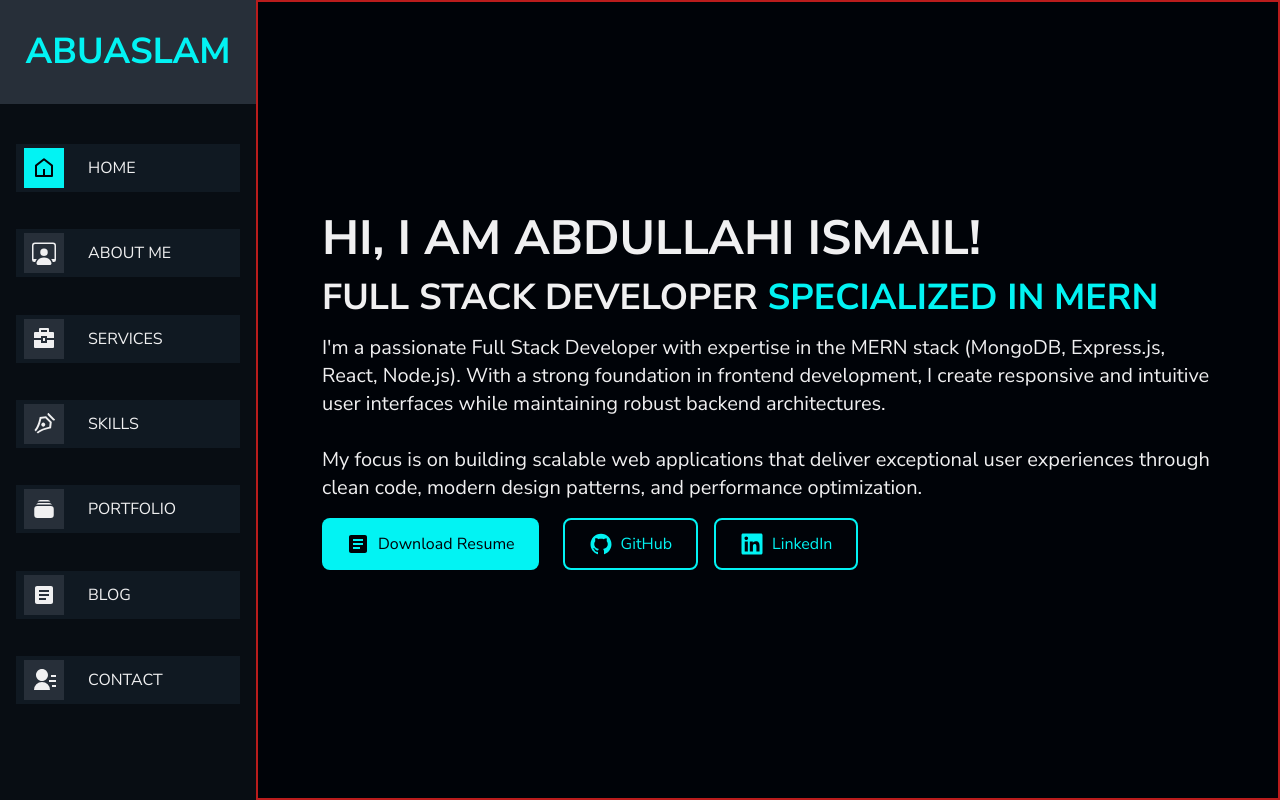
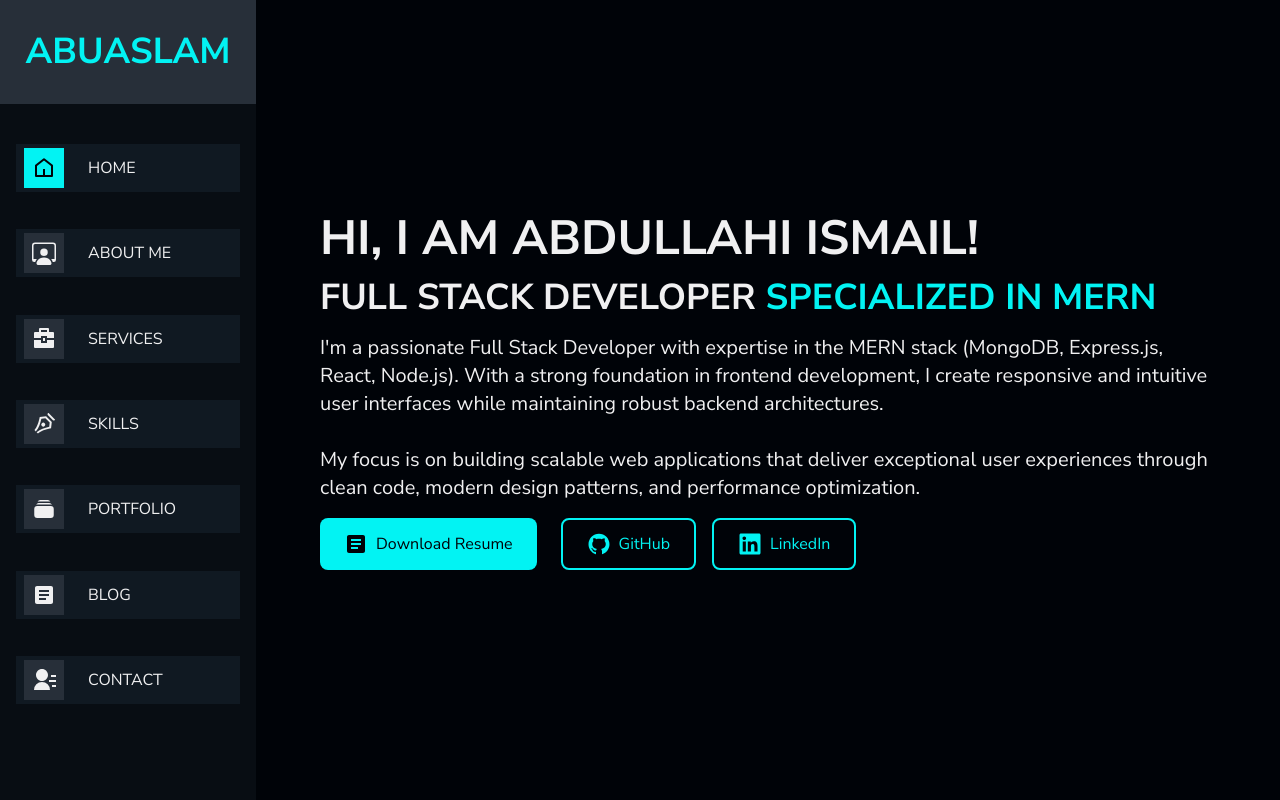
Before and after one commit to Abuaslamtech/Abuaslam, a React (Vite) app: page / in a window 1280 px wide. Built offline with nearby package versions, Linux system fonts and the light colour scheme.

Commit message:
removed debug code

```diff
--- a/src/pages/Home.jsx
+++ b/src/pages/Home.jsx
@@ -28,7 +28,7 @@ const Home = () => {
   };
 
   return (
-    <div className="flex flex-col lg:flex-row h-full lg:h-screen w-full justify-center px-4 lg:px-16 border-2 border-red-700">
+    <div className="flex flex-col lg:flex-row h-full lg:h-screen w-full justify-center px-4 lg:px-16">
       <div className="pb-8 text-light flex flex-col w-full gap-4 h-full justify-center py-4">
         <div className="space-y-4">
           <h1 className="text-3xl lg:text-5xl font-bold text-light">
```
